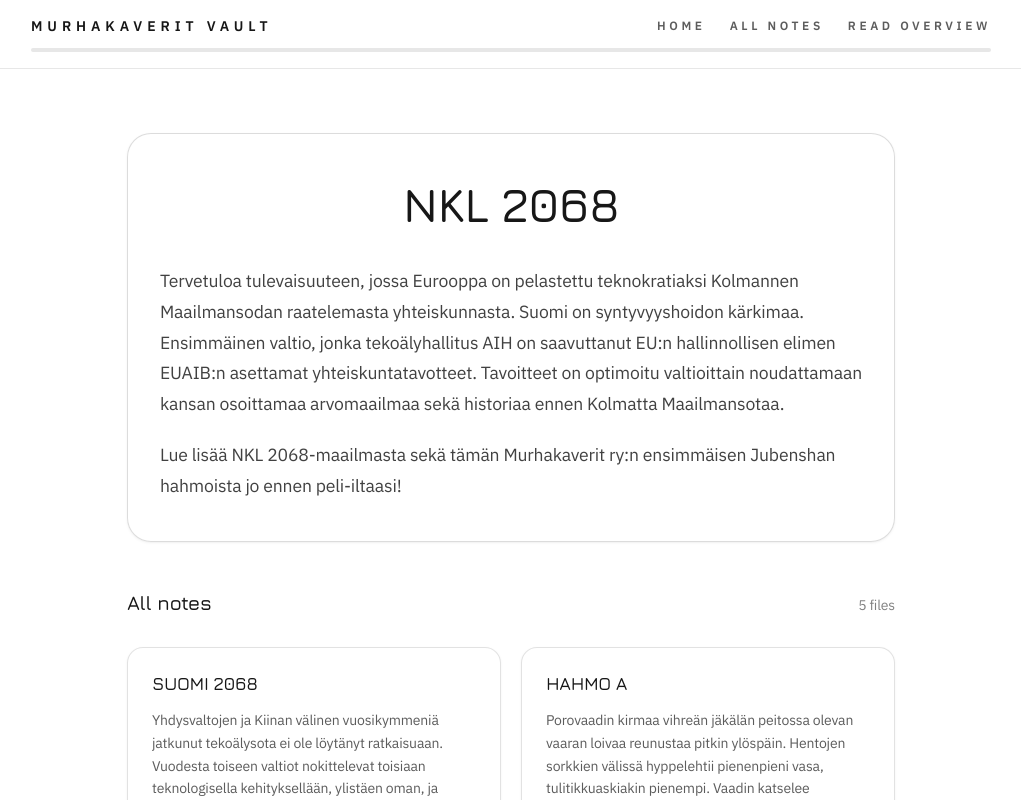
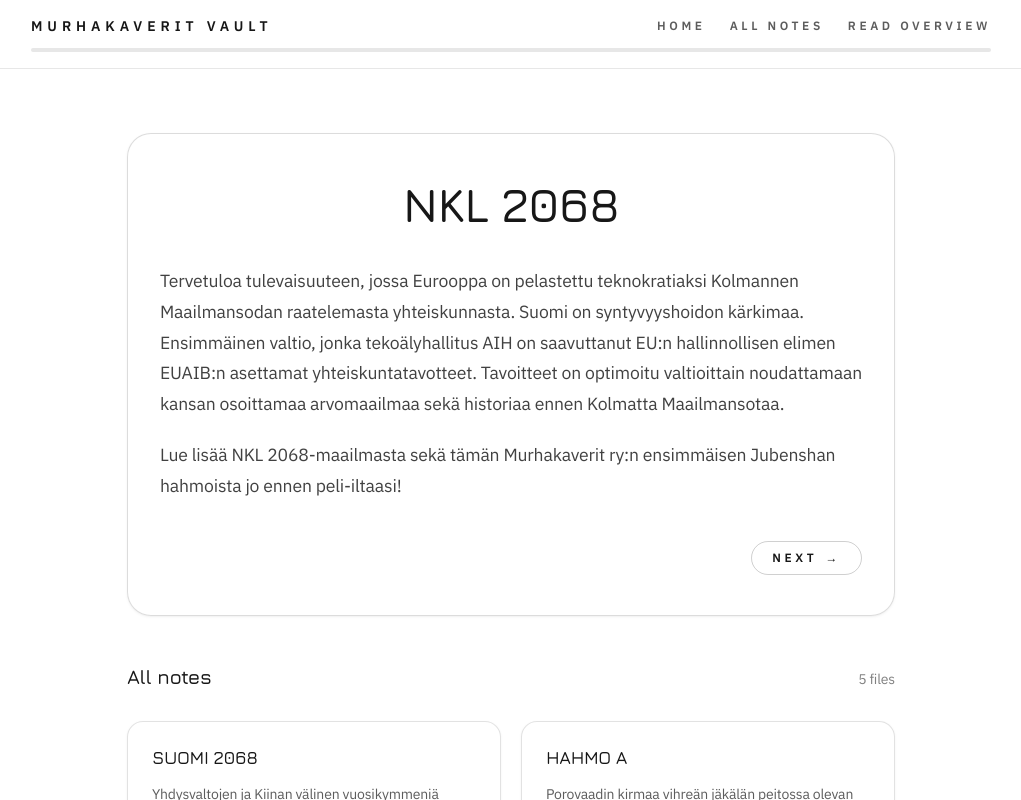
Before and after one commit to Laged/murhakaverit-chatgpt, a Next.js app: page / in a window 1280 px wide. Shown: the top 800 px of the page, without its empty margins (129-1150 px from the left). Built offline with nearby package versions, Linux system fonts and the light colour scheme.

Commit message:
feat: add sequential next navigation

```diff
--- a/src/app/notes/[...slug]/page.tsx
+++ b/src/app/notes/[...slug]/page.tsx
@@ -66,6 +66,12 @@ export default async function NotePage({ params }: PageProps) {
   const popupNotes = await fetchPopupNotes(referencedSlugs);
   const markdownComponents = createPopupComponents(popupNotes);
 
+  const currentIndex = summaries.findIndex((summary) => summary.slug === note.slug);
+  const nextNote =
+    currentIndex >= 0 && currentIndex < summaries.length - 1
+      ? summaries[currentIndex + 1]
+      : undefined;
+
   const humanise = (segment: string) =>
     segment
       .split("-")
@@ -131,6 +137,18 @@ export default async function NotePage({ params }: PageProps) {
             {markdown}
           </ReactMarkdown>
         </div>
+
+        {nextNote && (
+          <div className="mt-10 flex justify-end">
+            <Link
+              href={`/notes/${nextNote.slug}`}
+              className="inline-flex items-center gap-2 rounded-full border border-foreground/20 px-5 py-2 text-xs font-semibold uppercase tracking-[0.3em] text-foreground transition hover:border-foreground/50"
+            >
+              Next
+              <span aria-hidden>→</span>
+            </Link>
+          </div>
+        )}
       </article>
     </div>
   );
--- a/src/app/page.tsx
+++ b/src/app/page.tsx
@@ -52,6 +52,7 @@ export default async function Home() {
   });
 
   const showEmptyState = !landingNote && notes.length === 0;
+  const nextAfterLanding = landingSummary ? notes.at(0) : undefined;
 
   return (
     <div className="mx-auto flex w-full max-w-3xl flex-col gap-12">
@@ -70,6 +71,17 @@ export default async function Home() {
               {landingWiki.content}
             </ReactMarkdown>
           </div>
+          {nextAfterLanding && (
+            <div className="mt-10 flex justify-end">
+              <Link
+                href={`/notes/${nextAfterLanding.slug}`}
+                className="inline-flex items-center gap-2 rounded-full border border-foreground/20 px-5 py-2 text-xs font-semibold uppercase tracking-[0.3em] text-foreground transition hover:border-foreground/50"
+              >
+                Next
+                <span aria-hidden>→</span>
+              </Link>
+            </div>
+          )}
         </article>
       )}
 
--- a/src/components/site-header.tsx
+++ b/src/components/site-header.tsx
@@ -1,12 +1,14 @@
 import Link from "next/link";
-import type { Route } from "next";
 
 import { getNoteSummaries } from "@/lib/notes";
 import { ScrollProgress } from "@/components/scroll-progress";
 
 const SITE_NAV_LABEL = "Murhakaverit Vault";
 
-type NavHref = Route | { pathname: "/"; hash: string };
+type NavHref =
+  | "/"
+  | { pathname: "/"; hash: string }
+  | { pathname: "/notes/[...slug]"; params: { slug: string[] } };
 
 type NavItem = {
   label: string;
@@ -17,7 +19,7 @@ function buildNavItems(slug?: string): NavItem[] {
   const items: NavItem[] = [
     {
       label: "Home",
-      href: "/" as Route,
+      href: "/",
     },
     {
       label: "All Notes",
@@ -31,7 +33,10 @@ function buildNavItems(slug?: string): NavItem[] {
   if (slug) {
     items.push({
       label: "Read Overview",
-      href: `/notes/${slug}` as Route,
+      href: {
+        pathname: "/notes/[...slug]",
+        params: { slug: slug.split("/") },
+      },
     });
   }
 
@@ -60,7 +65,9 @@ export async function SiteHeader() {
               key={
                 typeof item.href === "string"
                   ? item.href
-                  : `${item.href.pathname}#${item.href.hash}`
+                  : "hash" in item.href
+                    ? `${item.href.pathname}#${item.href.hash}`
+                    : `${item.href.pathname}/${item.href.params.slug.join("/")}`
               }
               href={item.href}
               className="transition hover:text-foreground"
```
Also changed, not shown: 1 other file (tests, documents, lock files or other folders).
